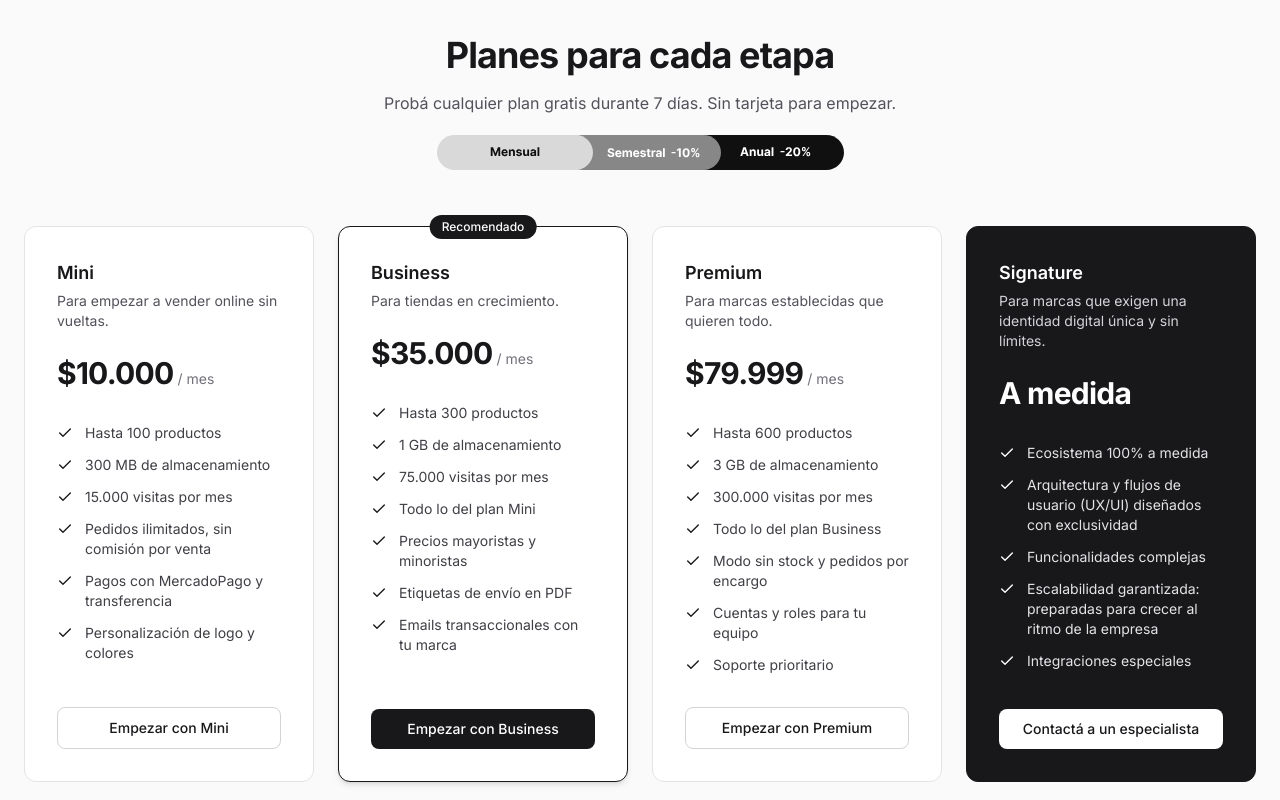
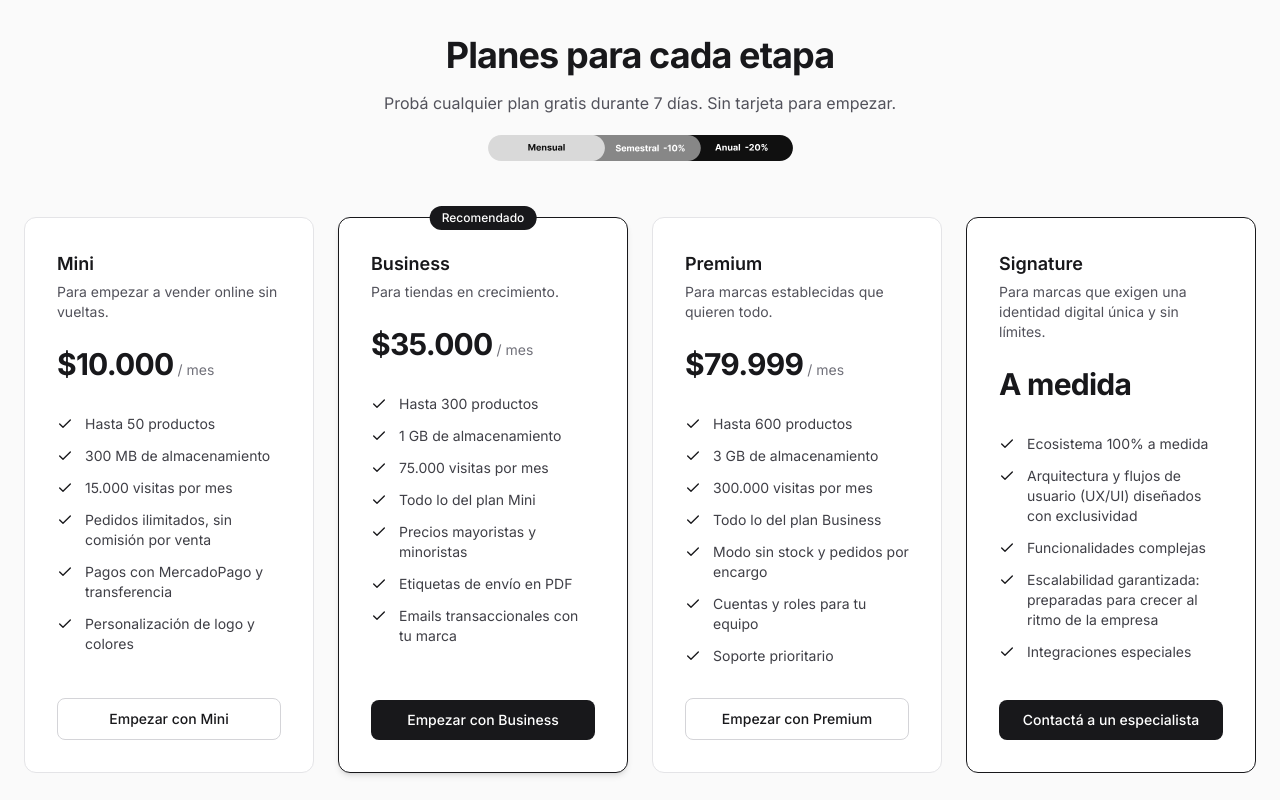
Before and after one commit to DMKo2002/gounuri-web, a Next.js app: page / in a window 1280 px wide. Shown: the part 6300-7100 px from the top of the page. Built offline with nearby package versions, Linux system fonts and the light colour scheme; no server answers.

Commit message:
Pricing: tarjeta Signature en blanco, SVG al 75% y limite Mini a 50 productos

```diff
--- a/src/components/Pricing.tsx
+++ b/src/components/Pricing.tsx
@@ -24,9 +24,9 @@ export default function Pricing() {
           <img
             src="/img/planes-descuento-terminos.svg"
             alt="Pagando semestral ahorrás 10% y pagando anual ahorrás 20%"
-            width={407}
-            height={35}
-            className="h-auto w-full max-w-[407px]"
+            width={305}
+            height={26}
+            className="h-auto w-full max-w-[305px]"
           />
         </div>
 
@@ -75,20 +75,20 @@ export default function Pricing() {
           ))}
 
           {/* Plan Signature — ecosistema a medida, sin precio fijo, se coordina con un especialista */}
-          <div className="relative flex flex-col rounded-xl border border-zinc-900 bg-zinc-900 p-8 text-white">
-            <h3 className="text-lg font-semibold">Signature</h3>
-            <p className="mt-1 text-sm text-zinc-300">
+          <div className="relative flex flex-col rounded-xl border border-zinc-900 bg-white p-8">
+            <h3 className="text-lg font-semibold text-zinc-900">Signature</h3>
+            <p className="mt-1 text-sm text-zinc-600">
               Para marcas que exigen una identidad digital única y sin límites.
             </p>
 
             <div className="mt-6">
-              <span className="text-3xl font-bold tracking-tight">A medida</span>
+              <span className="text-3xl font-bold tracking-tight text-zinc-900">A medida</span>
             </div>
 
             <ul className="mt-8 flex-1 space-y-3">
               {SIGNATURE_FEATURES.map((f) => (
-                <li key={f} className="flex items-start gap-3 text-sm text-zinc-200">
-                  <Check className="mt-0.5 h-4 w-4 shrink-0 text-white" />
+                <li key={f} className="flex items-start gap-3 text-sm text-zinc-700">
+                  <Check className="mt-0.5 h-4 w-4 shrink-0 text-zinc-900" />
                   {f}
                 </li>
               ))}
@@ -96,7 +96,7 @@ export default function Pricing() {
 
             <a
               href="https://www.gounuri.com/migracion/contacto"
-              className="mt-8 w-full rounded-lg bg-white px-4 py-2.5 text-center text-sm font-medium text-zinc-900 transition-colors hover:bg-zinc-200"
+              className="btn-black mt-8 w-full"
             >
               Contactá a un especialista
             </a>
--- a/src/lib/site.ts
+++ b/src/lib/site.ts
@@ -52,7 +52,7 @@ export const PLANES: Plan[] = [
     precioARS: 10_000,
     descripcion: 'Para empezar a vender online sin vueltas.',
     features: [
-      'Hasta 100 productos',
+      'Hasta 50 productos',
       '300 MB de almacenamiento',
       '15.000 visitas por mes',
       'Pedidos ilimitados, sin comisión por venta',
```
